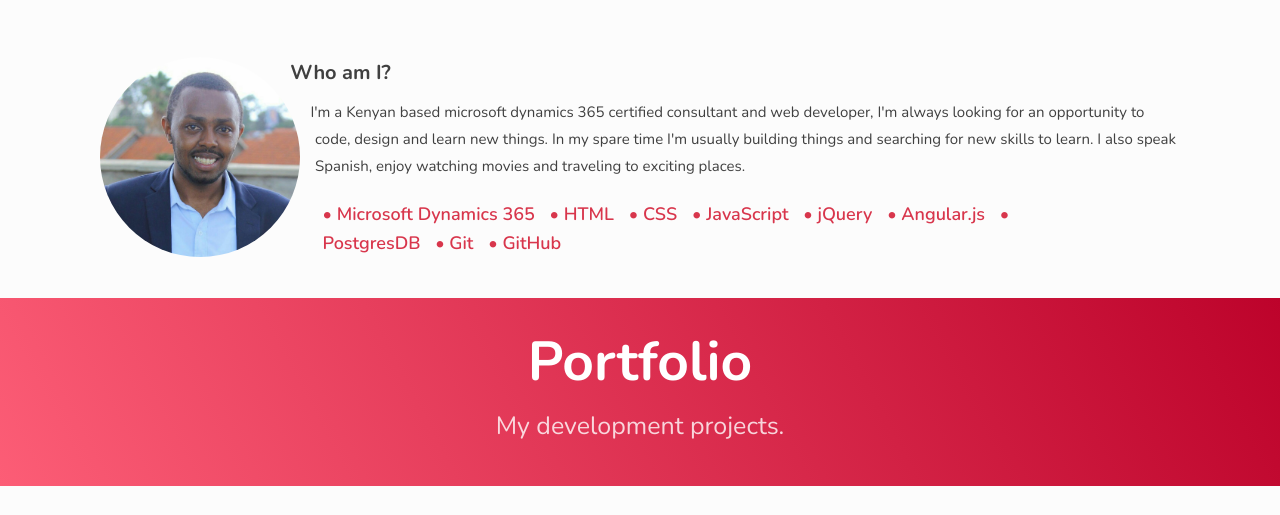
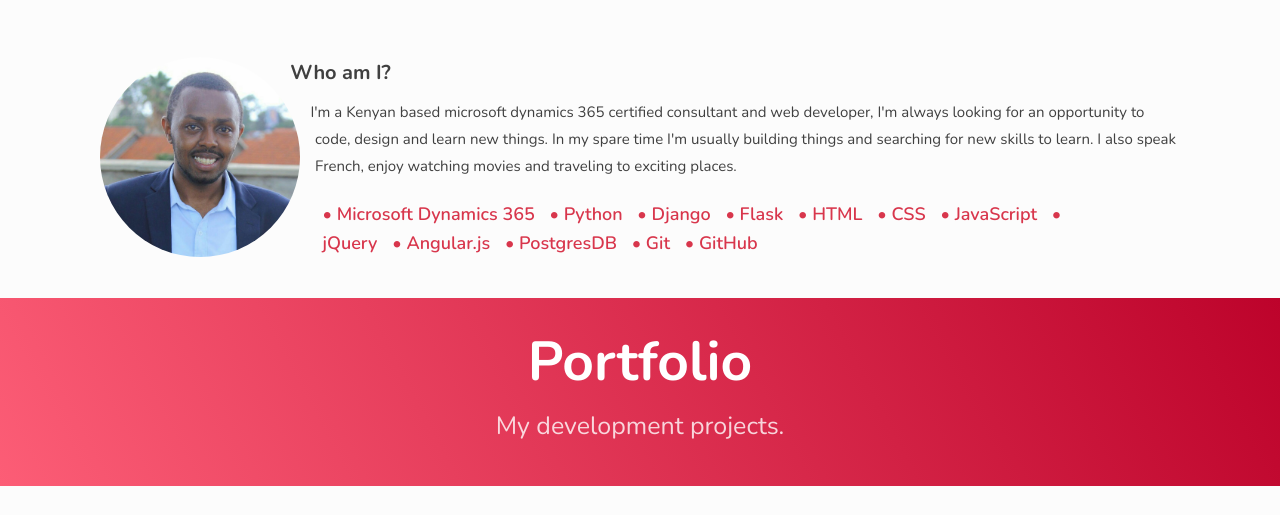
Before and after one commit to Chiuri254/Portfolio, a plain HTML site: page index.html in a window 1280 px wide. Shown: the part 1424-1939 px from the top of the page. Drawn offline with nearby package versions, Linux system fonts and the light colour scheme.

Commit message:
new skills

```diff
--- a/index.html
+++ b/index.html
@@ -127,14 +127,14 @@
               I'm a Kenyan based microsoft dynamics 365 certified consultant and web developer,
                I'm always looking for an opportunity to code, design and learn new things.
                In my spare time I'm usually building things and searching for new
-              skills to learn. I also speak Spanish, enjoy watching movies and
+              skills to learn. I also speak French, enjoy watching movies and
               traveling to exciting places.
             </p>
           </div>
-
-
           <div class="skills">
            <span>&bull; Microsoft Dynamics 365</span>
+           <span>&bull; Python</span> <span>&bull; Django</span>
+           <span>&bull; Flask</span>
             <span>&bull; HTML</span> <span>&bull; CSS</span>
             <span>&bull; JavaScript</span>
             <span>&bull; jQuery</span>
```
